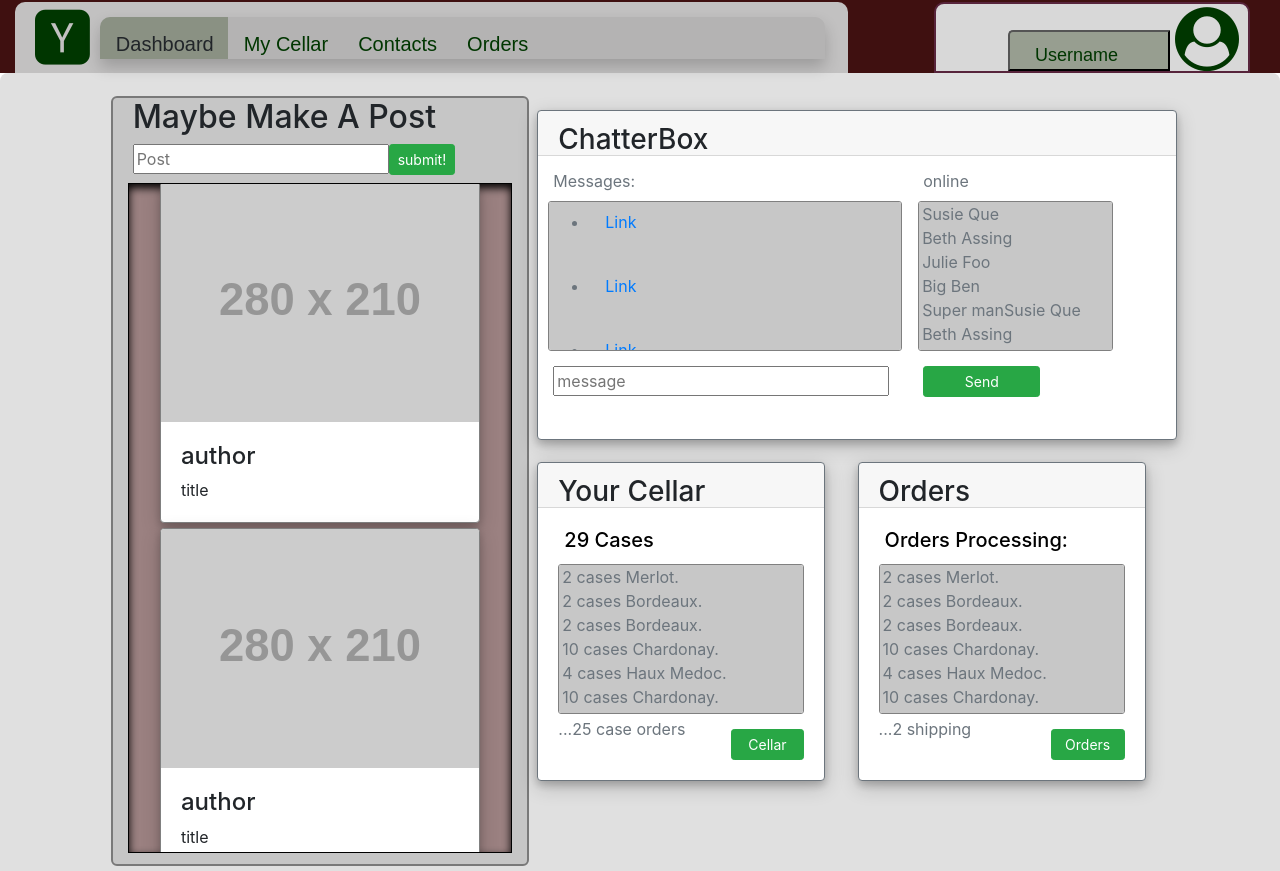
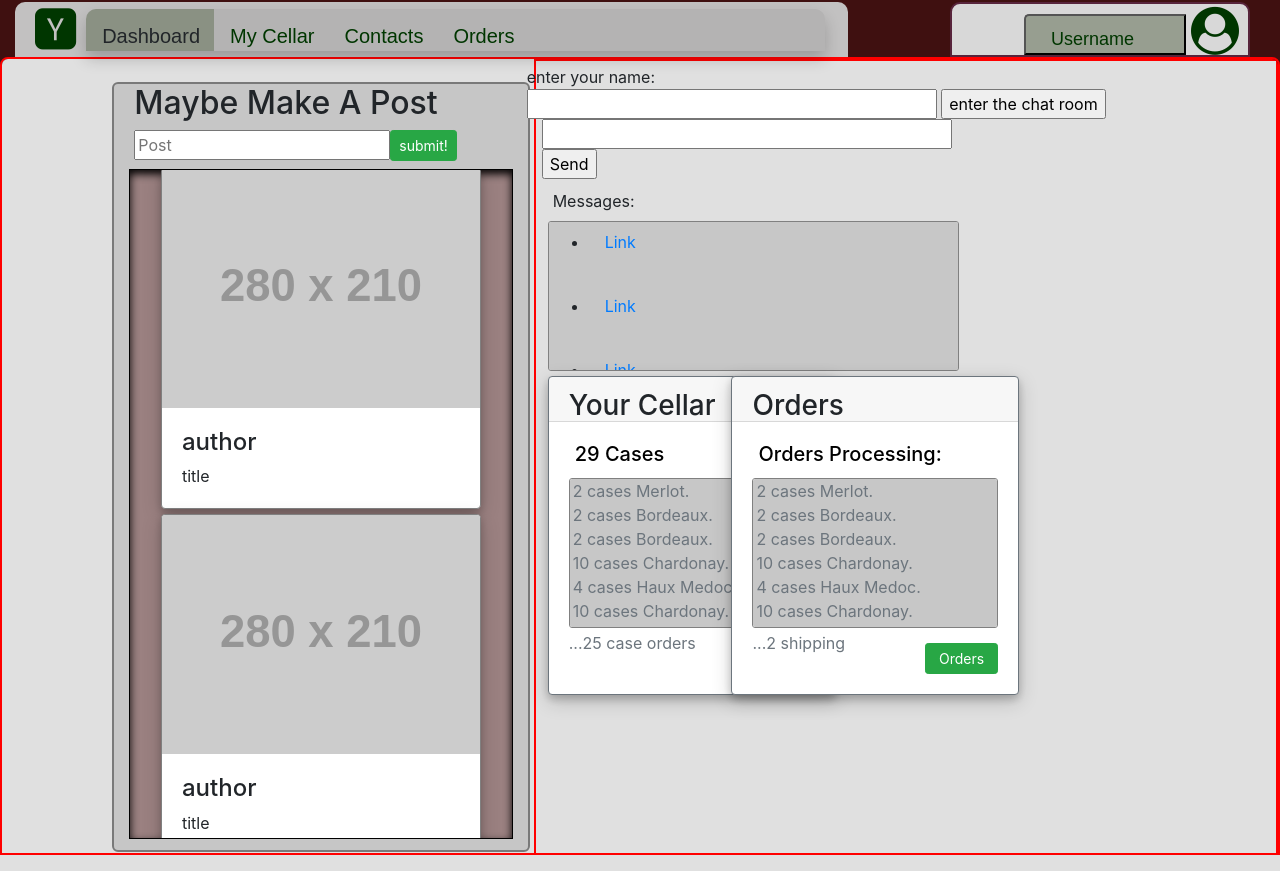
Before and after one commit to stefangreene/project2, a Node server app: page /admin in a window 1280 px wide. Run offline with Node 20, Linux system fonts and the light colour scheme; the visitor is signed in with stand-in values (Sample User, id 1); grey boxes labelled with a size stand in for pictures from a placeholder-image service; data that the repository does not hold is empty; some libraries are stand-ins or nearby versions.

Commit message:
last changes

```diff
--- a/public/styles/dashboard-content.css
+++ b/public/styles/dashboard-content.css
@@ -25,9 +25,9 @@
 #navigation-box {
     display:flex;
     background-color:rgb(194, 193, 193);
-
     border-radius: 10px 10px 0 0;
-    float: left; z-index:2
+    float: left;
+    z-index:2;
 }
 .topnav {
   align-self: center;
--- a/views/3dashboard.handlebars
+++ b/views/3dashboard.handlebars
@@ -3,7 +3,7 @@
 
   <!--favicon-->
   <div class="col-sm-12 col-md-12 col-lg-8 d-flex" id="navigation-box">
-    <i class="fa fa-hacker-news fa-4x" aria-hidden="true" id="favicon"></i>
+    <i class="fa fa-hacker-news fa-3x" aria-hidden="true" id="favicon"></i>
 
     <!--collapsible navigation-->
     <div class="topnav" id="myTopnav">
@@ -33,7 +33,7 @@
         </div>
       </div>
       <!--User logo......Favicon-->
-      <div class="userLogo"><i class="fa fa-user-circle fa-4x" aria-hidden="true" id="favicon"></i></div>
+      <div class="userLogo"><i class="fa fa-user-circle fa-3x" aria-hidden="true" id="favicon"></i></div>
     </div>
   </div>
 </div>
@@ -41,10 +41,10 @@
 
 
 <!--background and body container dashboard contents-->
-<div class="container-fluid" id="data-page">
-    <div class="row d-flex flex-wrap">
+<div class="container-fluid" id="data-page" style="border:solid 2px red; height:100%;">
+    <div class="row d-flex flex-wrap" style="h">
       <div class="col-lg-1 hidden-md hidden-sm hidden-xs"></div>
-        <div class="col-lg-4 col-md-12 col-sm-12 col-xs-12" id="scrollable">
+        <div class="col-lg-4 col-md-8 col-sm-12 col-xs-12" id="scrollable">
 
 
 <div class="col-md-12 mt-3" id="news-feed-container">
@@ -95,10 +95,40 @@
 
 
     <!--right column/ messaging/orders/cellar-->
-    <div class="col-lg-7 col-md-12 col-sm-12 col-xs-12" style=" height:800px; padding-top:30px;"
+    <div class="col-lg-7 col-md-4 col-sm-12 col-xs-12" style="border:solid 2px red; height:800px; padding-top:30px;"
       id="scrollable">
       <!--Dashboard contacts chart-->
-      <div class="row" style=" height:380px;">
+
+
+<div class = "container">
+        <!--name entry-->
+            <div id = "name-entry" class = "row">
+      <form id = "name-form">
+<!-- error message for duplicate names-->
+          <div id = "duplicate-name"></div><!-- ask for user name-->enter your name:<br />
+        <input type = "text" size = "35" id = "name" />
+        <input type = "submit" value = "enter the chat room" />
+      </form>
+    </div><!-- chat content -->
+  <div id = "chat">
+      <div class = "row"><!-- messages and user input to send -->
+        <div class = "col-sm-7">
+            <div id = "messages"></div>
+      <form id = "send-message">
+        <input type = "text" size = "35" id = "message" />
+          <input type = "submit" value = "Send" />
+        </form>
+      </div><!-- list of users -->
+        <div class = "col-sm-2">
+            <div id = "users"></div>
+          </div>
+        </div>
+      </div>
+    </div>
+
+
+
+      <!--<div class="row" style=" height:380px; border:red solid 3px;">
         <div class="col-md-12" style="padding-top:28px;">
           <div class="card border-secondary "
             style="max-width: 40rem; border:solid 1px; height:330px;">
@@ -148,7 +178,7 @@
                   </ul>
                 </div>
 
-<!--Little Div for chat names// notice the red borders for easier navigation-->
+<!--Little Div for chat names// notice the red borders for easier navigation
                 <div "p-2 col-lg-5 col-md-6 col-sm-6 col-xs-6" style="margin: 15px 0 0 5px; width: 95%;">
                   <input type="text" style="width: 100%" placeholder="message">
                 </div>
@@ -167,7 +197,7 @@
             </div>
           </div>
         </div>
-      </div>
+      </div>-->
 
 
 
```
